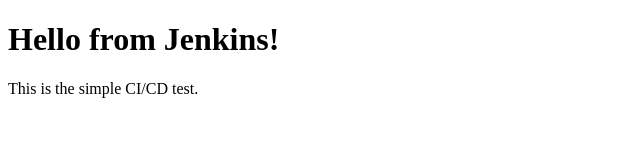
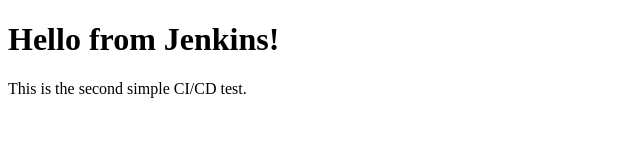
Before and after one commit to ShabnamAlaei/jenkins-datascientest, a plain HTML site: page index.html in a window 1280 px wide. Shown: the full height of the page, 0-640 px from the left. Drawn offline with Linux system fonts and the light colour scheme.

Commit message:
Add second  pipleline

```diff
--- a/index.html
+++ b/index.html
@@ -5,6 +5,6 @@
 </head>
 <body>
     <h1>Hello from Jenkins!</h1>
-    <p>This is the simple CI/CD test.</p>
+    <p>This is the second simple CI/CD test.</p>
 </body>
 </html>
```
